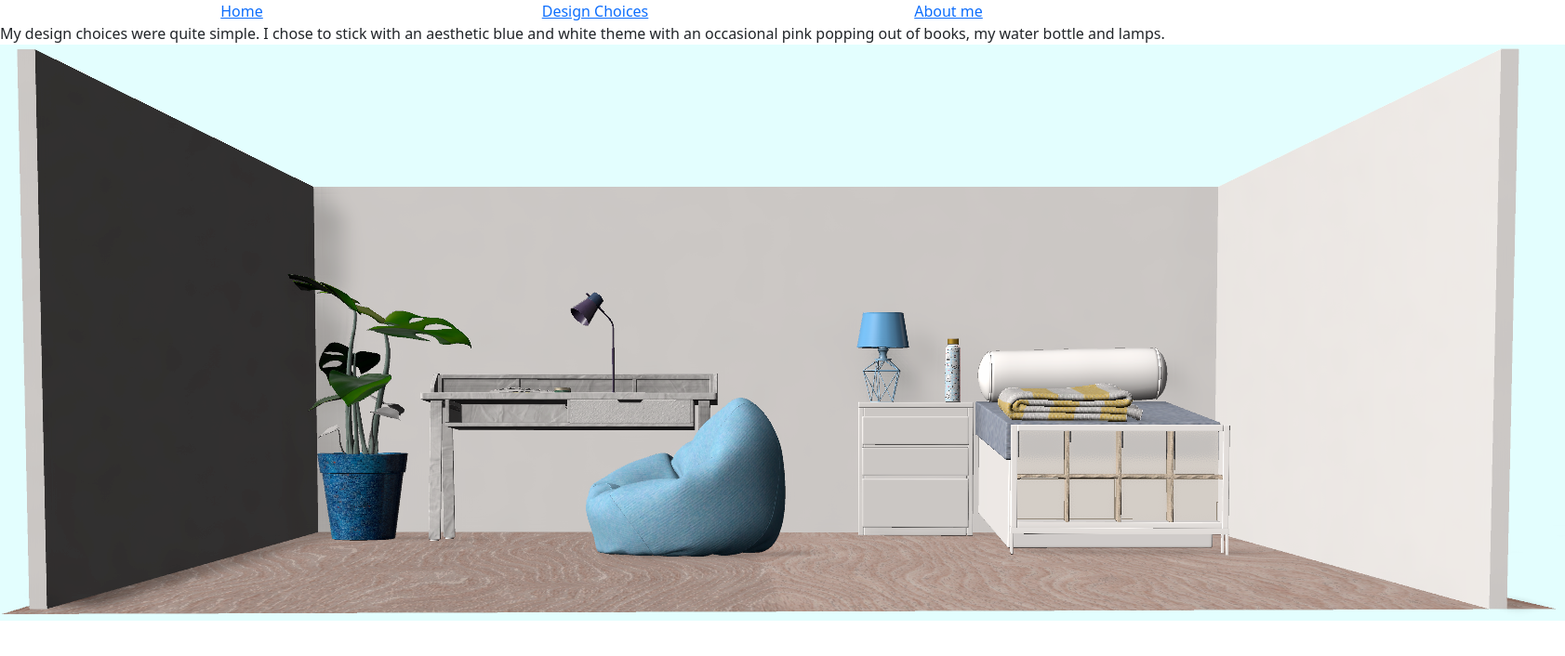
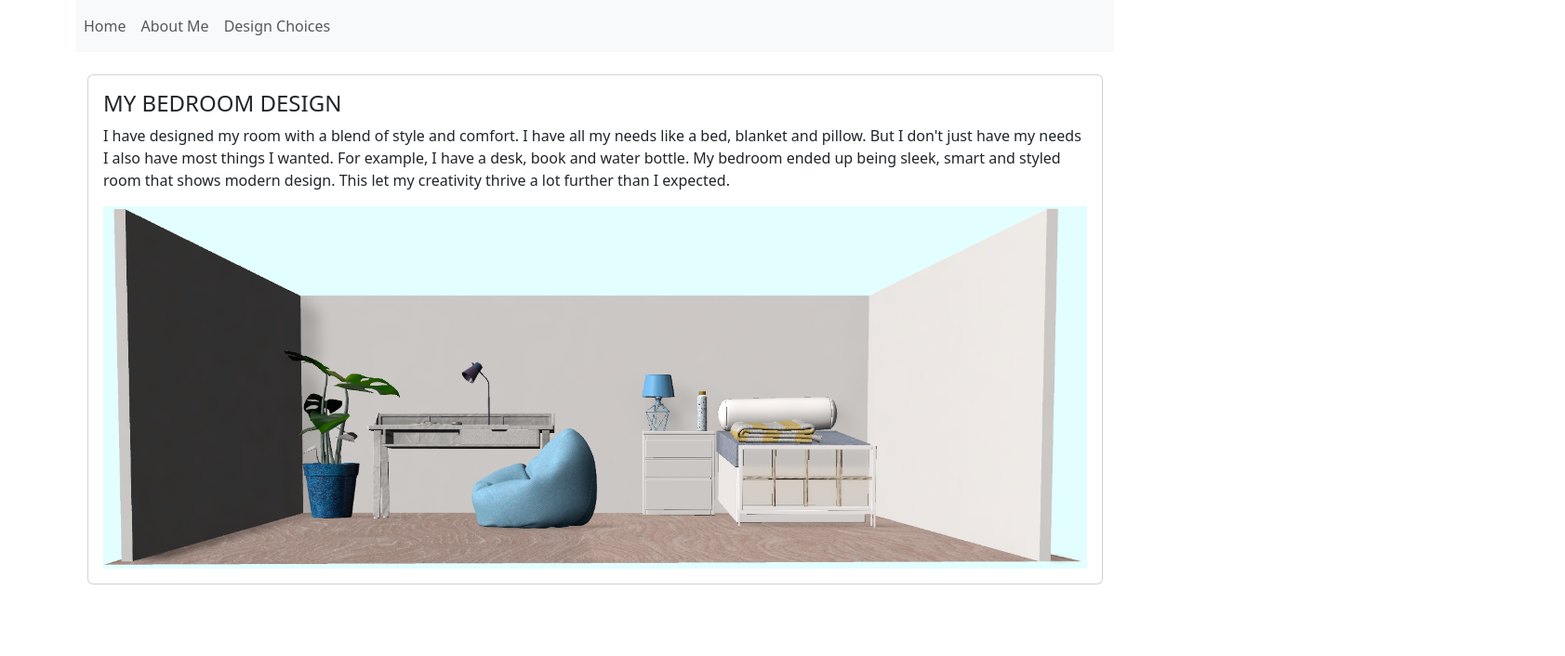
Before and after one commit to naaz-brar/DT-Room-Design, a plain HTML site: page my-bedroom-design.html in a window 1280 px wide. Shown: the whole page at 93% size, 1683 px wide, since content can reach past the window. Drawn offline with nearby package versions, Linux system fonts and the light colour scheme.

Commit message:
added nav , cards and text

```diff
--- a/my-bedroom-design.html
+++ b/my-bedroom-design.html
@@ -5,34 +5,53 @@
     <title>my bedroom design</title>
     <link href="https://cdn.jsdelivr.net/npm/bootstrap@5.3.6/dist/css/bootstrap.min.css" rel="stylesheet"
           integrity="sha384-4Q6Gf2aSP4eDXB8Miphtr37CMZZQ5oXLH2yaXMJ2w8e2ZtHTl7GptT4jmndRuHDT" crossorigin="anonymous">
-    <script src="https://cdn.jsdelivr.net/npm/bootstrap@5.3.6/dist/js/bootstrap.bundle.min.js"
-            integrity="sha384-j1CDi7MgGQ12Z7Qab0qlWQ/Qqz24Gc6BM0thvEMVjHnfYGF0rmFCozFSxQBxwHKO"
-            crossorigin="anonymous"></script>
+
 </head>
 <body>
-<div class="container text-center">
-    <div class="row">
-        <div class="col">
-            <a href="index.html">Home</a>
+<div class="container">
+    <nav class="navbar navbar-expand-lg navbar-light bg-light">
+        <div class="collapse navbar-collapse" id="navbarSupportedContent">
+            <ul class="navbar-nav mr-auto">
+                <li class="nav-item">
+                    <a class="nav-link" href="index.html">Home</a>
+                </li>
+                <li class="nav-item">
+                    <a class="nav-link" href="about-me.html">About Me</a>
+                </li>
+                <li class="nav-item">
+                    <a class="nav-link" href="design-choices.html">Design Choices</a>
+                </li>
+            </ul>
         </div>
-        <div class="col">
-            <a href="design-choices.html">Design Choices</a>
-        </div>
-        <div class="col">
-            <a href="about-me.html">About me</a>
+    </nav>
+
+    <div class="container mt-4">
+        <div class="row">
+            <div class="col">
+                <div class="card">
+                    <div class="card-body">
+                        <h4 class="card-title">
+                            MY BEDROOM DESIGN
+                        </h4>
+                        <p class="card-text">
+                            I have designed my room with a blend of style and comfort.
+                            I have all my needs like a bed, blanket and pillow.
+                            But I don't just have my needs I also have most things I wanted.
+                            For example, I have a desk, book and water bottle.
+                            My bedroom ended up being sleek, smart and styled room that shows modern design.
+                            This let my creativity thrive a lot further than I expected.
+                        </p>
+                        <img src="Images/Bedroom.png" width="100%">
+                    </div>
+                </div>
+            </div>
         </div>
     </div>
+
+
 </div>
-<div class="row">
-    <div class="col">
-        My design choices were quite simple. I chose to stick with an aesthetic blue and
-        white theme with an occasional pink popping out of books, my water bottle and lamps.
-    </div>
-</div>
-<div class="row">
-    <div class="col">
-        <img src="Images/Bedroom.png">
-    </div>
-</div>
+<script src="https://cdn.jsdelivr.net/npm/bootstrap@5.3.6/dist/js/bootstrap.bundle.min.js"
+        integrity="sha384-j1CDi7MgGQ12Z7Qab0qlWQ/Qqz24Gc6BM0thvEMVjHnfYGF0rmFCozFSxQBxwHKO"
+        crossorigin="anonymous"></script>
 </body>
 </html>
```
Also changed, not shown: about-me.html (+40 -23 lines), design-choices.html (+37 -27 lines), index.html (+40 -21 lines), Images/mypicture.png (added).
